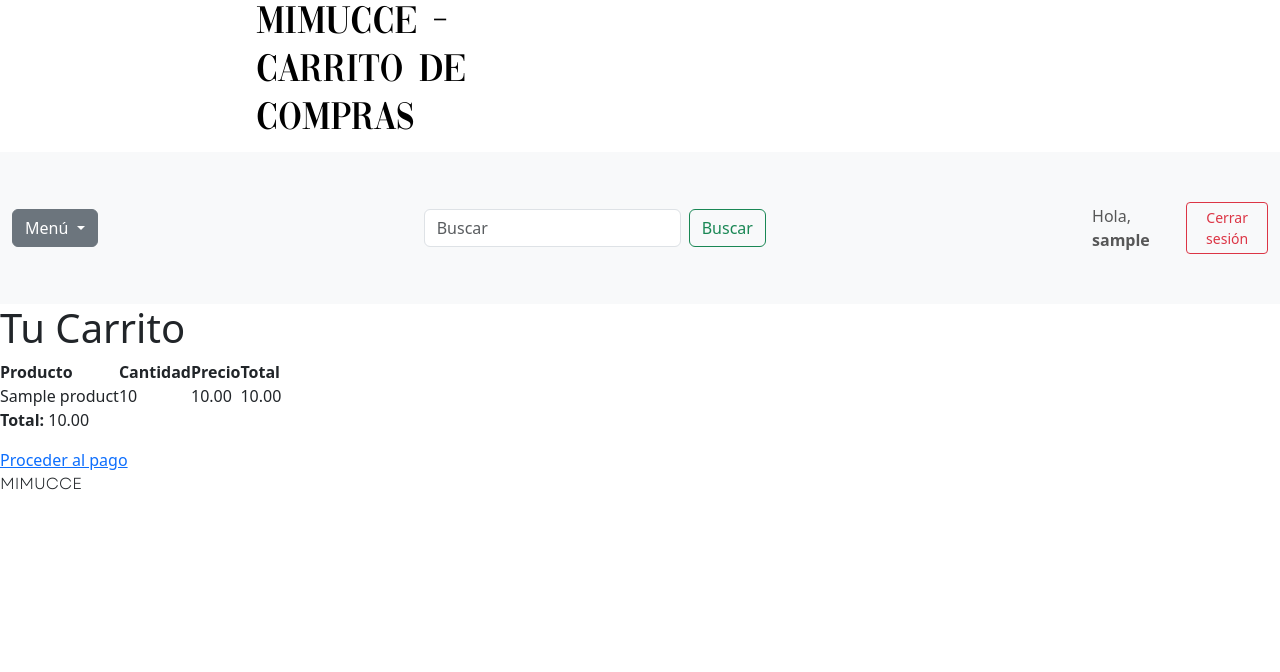
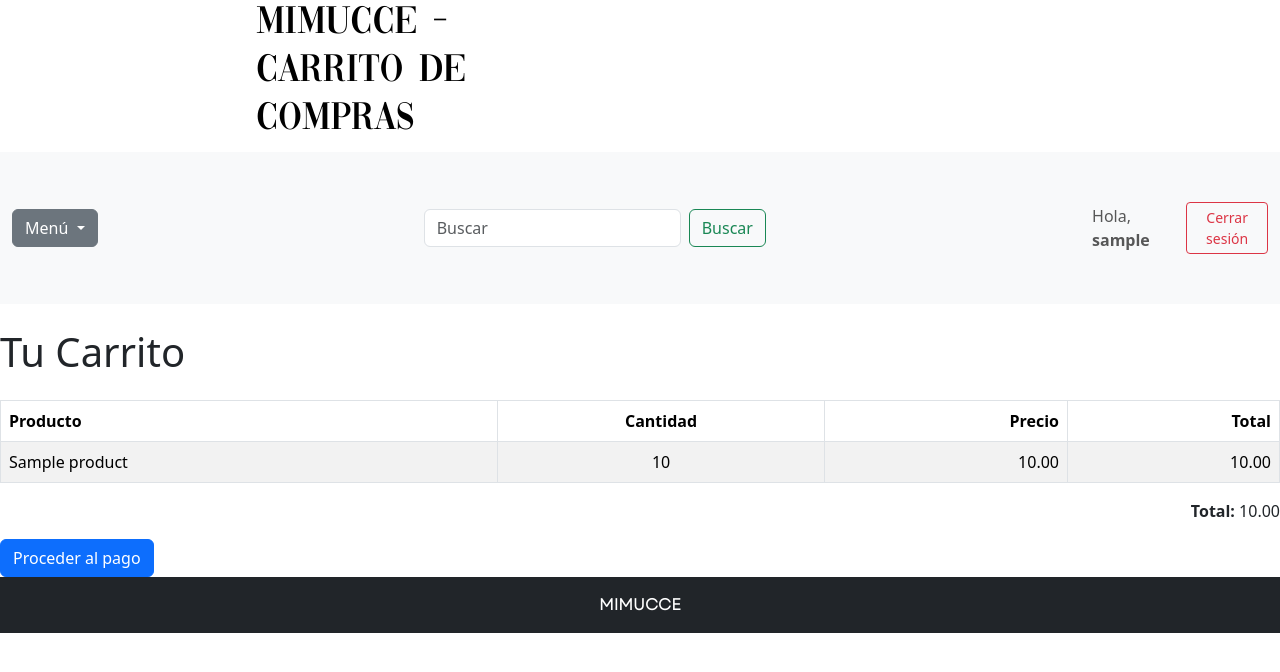
Before and after one commit to DamianMucci94/Mimucce, a Django app: page /pedidos/cart/ in a window 1280 px wide. Shown: the top 672 px of the page. Run offline with Django 5.2, Linux system fonts and the light colour scheme; a user stored in the database is signed in; tables that the repository leaves empty hold one stand-in row (values such as "Sample post").

Commit message:
feat: Mimucce

```diff
--- a/mimucce/templates/core/componentes/footer.html
+++ b/mimucce/templates/core/componentes/footer.html
@@ -1,3 +1,3 @@
-<div>
-    MIMUCCE
+<div class="bg-dark text-white text-center py-3">
+    <strong>MIMUCCE</strong>
 </div>
--- a/mimucce/templates/pedidos/cart_detail.html
+++ b/mimucce/templates/pedidos/cart_detail.html
@@ -6,23 +6,27 @@
 {% endblock header %}
 
 {% block main %}
-    <h1>Tu Carrito</h1>
-    <table>
-        <tr>
-            <th>Producto</th>
-            <th>Cantidad</th>
-            <th>Precio</th>
-            <th>Total</th>
-        </tr>
-        {% for order in orders %}
+    <h1 class="my-4">Tu Carrito</h1>
+    <table class="table table-striped table-bordered">
+        <thead>
             <tr>
-                <td>{{ order.product.name }}</td>
-                <td>{{ order.quantity }}</td>
-                <td>{{ order.product.price }}</td>
-                <td>{{ order.total_price }}</td>
+                <th class="text-start">Producto</th>
+                <th class="text-center">Cantidad</th>
+                <th class="text-end">Precio</th>
+                <th class="text-end">Total</th>
             </tr>
-        {% endfor %}
+        </thead>
+        <tbody>
+            {% for order in orders %}
+                <tr>
+                    <td class="text-start">{{ order.product.name }}</td>
+                    <td class="text-center">{{ order.quantity }}</td>
+                    <td class="text-end">{{ order.product.price }}</td>
+                    <td class="text-end">{{ order.total_price }}</td>
+                </tr>
+            {% endfor %}
+        </tbody>
     </table>
-    <p><strong>Total: </strong>{{ total }}</p>
-    <a href="{% url 'pedidos:checkout_page' %}">Proceder al pago</a>
+    <p class="text-end"><strong>Total: </strong>{{ total }}</p>
+    <a href="{% url 'pedidos:checkout_page' %}" class="btn btn-primary">Proceder al pago</a>
 {% endblock main %}
```
